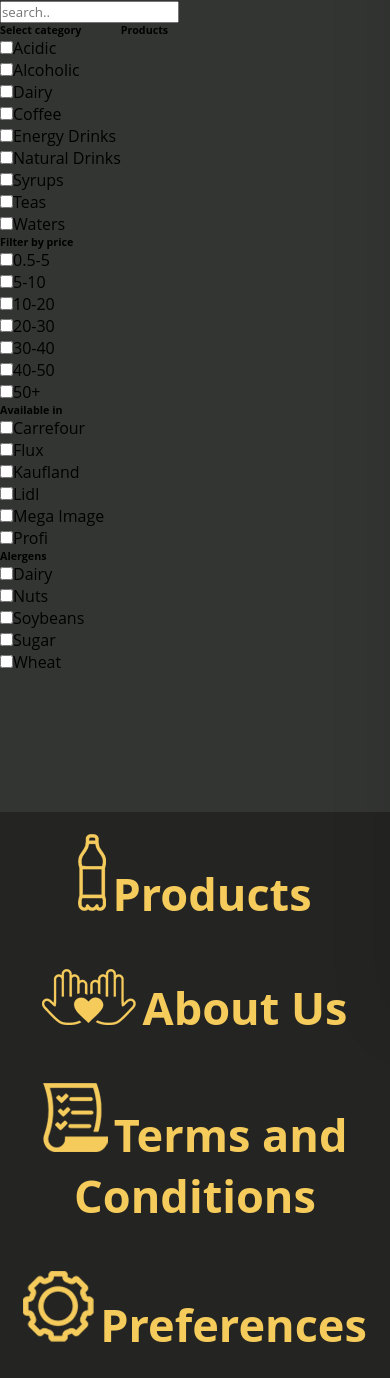
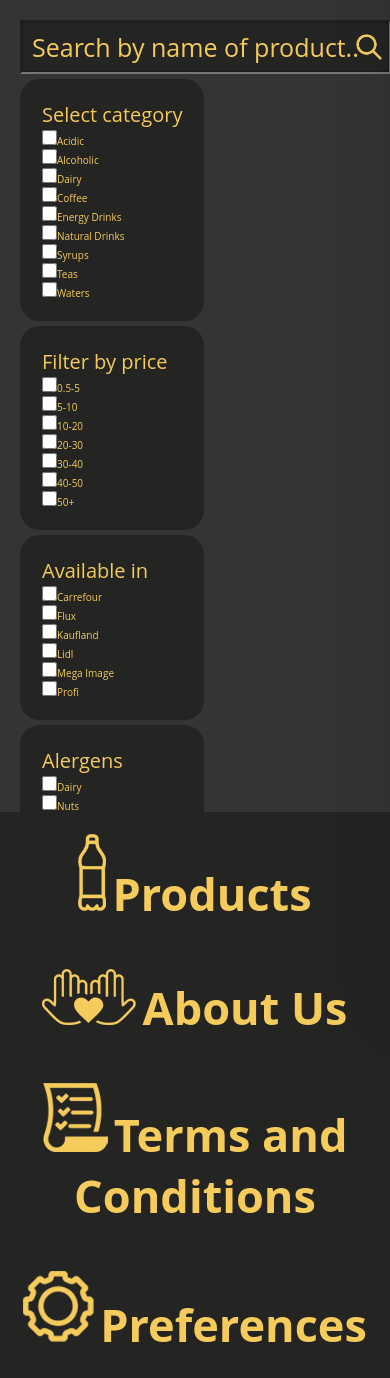
Before and after one commit to anamariaghiorghiu/SoDrO, a PHP site: page /products.php in a window 390 px wide. Shown: the part 148-1526 px from the top of the page. Run offline with PHP 8.4, Linux system fonts and the light colour scheme; data that the repository does not hold is empty.

Commit message:
products + manage_acc is linked

```diff
--- a/SoDrO_PHP/header.php
+++ b/SoDrO_PHP/header.php
@@ -25,7 +25,7 @@
 		<li><a href="startPage.php">Home</a></li>
 		<?php
 		if (isset($_SESSION["userid"])){
-                	echo "<li><a href='profile.php'>Profile</a></li>";
+                	echo "<li><a href='manage-account.php'>Profile</a></li>";
                 	echo "<li><a href='includes/logout-inc.php'>Logout</a></li>";
 		}else{
 			echo "<li><a href='register.php'>Register</a></li>";
--- a/SoDrO_PHP/products.php
+++ b/SoDrO_PHP/products.php
@@ -6,10 +6,11 @@
 ?>
 	<div class="productsContent">
 		<form class="products-search" action='includes-products-search.php' method="POST">
-			<input type="search" placeholder="search..">
+			<input type="search" placeholder="Search by name of product...">
 		</form>
 		<div class="rows">
 			<div class="filters">
+				<div class="categ">
 				<h6>Select category</h6>
 				<ul class="list-group">
 					<li class="list-group-item">
@@ -58,6 +59,9 @@
 						</label>
 					</li>
 				</ul>
+				</div>
+
+				<div class="categ">
 				<h6>Filter by price</h6>
 				<ul class="list-group">
 					<li class="list-group-item">
@@ -96,6 +100,9 @@
 						</label>
 					</li>
 				</ul>
+				</div>
+
+				<div class="categ">
 				<h6>Available in</h6>
 				<ul class="list-group">
 					<li class="list-group-item">
@@ -129,6 +136,9 @@
 						</label>
 					</li>
 				</ul>
+				</div>
+
+				<div class="categ">
 				<h6>Alergens</h6>
 				<ul class="list-group">
 					<li class="list-group-item">
@@ -157,9 +167,9 @@
 						</label>
 					</li>
 				</ul>
+				</div>
 			</div>
 			<div class="products">
-				<h6>Products</h6>
 				<?php
 					$products = new ProductsView();
 					$result = $products->getProductsList();
--- a/SoDrO_PHP/style.css
+++ b/SoDrO_PHP/style.css
@@ -419,69 +511,86 @@
 		vertical-align: center;
 	}
 
-	.forgot-password-form .input-box input{
+	.forgot-password-form .input-box input {
 		width: 60vw;
 	}
 
-	.forgot-password-content h2{
-		display: none
-	}
-	.forgot-password-content h3{
+	.forgot-password-content h2 {
 		display: none
 	}
 
-	.forgot-password-content .pahar{
+	.forgot-password-content h3 {
+		display: none
+	}
+
+	.forgot-password-content .pahar {
 		display: none;
 	}
 
-	.forgot-password-form h4{
+	.forgot-password-form h4 {
 		padding-top: 6vh;
 	}
 
-	.forgot-password-form h5{
+	.forgot-password-form h5 {
 		text-align: center;
 	}
 
-	.forgot-password-form .input-box img{
+	.forgot-password-form .input-box img {
 		display: inline;
 	}
 }
 
-@media screen and (max-width: 1100px){
-	.forgot-password-content .pahar{
+@media screen and (max-width: 1100px) {
+	.forgot-password-content .pahar {
 		right: -4vw;
 	}
 }
 
-.productsContent{
+.products {
+	display: flex;
+	flex-direction: row;
+	justify-content: start;
+	flex-wrap: wrap;
+
+	gap: 15px;
+}
+
+.productsContent {
 	width: 100%;
 	height: 72vh;
 	background-color: #333533;
-	overflow: auto;
+	overflow: hidden;
 }
-.productsContent .rows{
+
+.productsContent .rows {
 	display: flex;
 }
-.productsContent .filters{
 
-}
-.productsContent .products{
+.productsContent .product {
+	display: flex;
+	flex-direction: column;
+	align-items: center;
 
-}
-.productsContent .product{
-	display: inline-block;
-	padding: 10px;
+
+	width: 23%;
+	min-width: 200px;
+	max-width: 200px;
+	max-height: 350px;
+
+	padding-top: 30px;
+	gap: 30px;
+
+
 	text-align: center;
-}
-.productsContent .product_img{
-	width: 200px;
-	length: 200px;
-}
-@media screen and (max-height: 750px){
-	.productsContent img {display: none}
+	font-size: 20px;
 }
 
-.aboutUsContent{
+.productsContent .product_img {
+	width: 100%;
+	height: 170px;
+}
+
+.aboutUsContent {
 	min-height: 800px;
 	width: 100%;
 	height: 70vh;
@@ -1215,13 +1345,107 @@
 		font-weight: 600;
 		transition: 0.5s ease;
 	}
-	#mobile{
+
+	#mobile {
 		display: flex;
 		align-items: center;
 	}
-	#close{
+
+	#close {
 		display: flex;
 	}
-	.userpiclogo{
+
+	.userpiclogo {
 		display: none;
-	}}
+	}
+
+	.list-group-item label{
+		font-size: 10px;
+	}
+}
+
+.productsContent {
+	overflow: auto;
+	display: block;
+}
+
+.productsContent h6 {
+	font-size: 20px;
+	font-family: "Open Sans", sans-serif;
+	font-weight: 500;
+	color: #F5CB5C;
+	padding-left: 12px;
+	padding: 2px;
+}
+
+.productsContent input[type="search"] {
+	padding: 8px;
+	padding-left: 10px;
+	margin-top: 20px;
+	margin-left: 20px;
+	margin-right: 20px;
+	width: 95%;
+	box-shadow: inset 0 0 2px;
+	background-color: #242423;
+	font-size: 25px;
+	background-image: url('images/searchicon.png');
+	background-position: 85vw;
+	background-repeat: no-repeat;
+	background-size: 30px;
+}
+
+::placeholder {
+	color: #f5cb5c;
+}
+
+.productsContent ul {
+	padding-left: 2px;
+}
+
+.productsContent ul li {
+	font-size: 13px;
+	color: #f5cb5c;
+}
+
+.productsContent input[type="checkbox"] {
+	width: 15px;
+	height: 15px;
+}
+
+.categ {
+	background-color: #242423;
+	padding: 20px;
+	margin-left: 20px;
+	border-radius: 20px;
+	margin-top: 5px;
+	display: block;
+}
+
+.product {
+	background-color: #636563;
+	margin-left: 15px;
+	border-radius: 20px;
+	margin-top: 15px;
+	font-size: 25px;
+	font-family: "Open Sans", sans-serif;
+	font-weight: 600;
+	color: #F5CB5C;
+}
+
+.product_img {
+	mix-blend-mode: multiply;
+	width: 100%;
+}
+
+.product:hover {
+	background-color: #c8ccc8;
+	margin-left: 15px;
+	border-radius: 20px;
+	margin-top: 15px;
+	font-size: 25px;
+	font-family: "Open Sans", sans-serif;
+	font-weight: 600;
+	color: #333533;
+}
+
+@media (max-width:900) {}
```
Also changed, not shown: other parts of SoDrO_PHP/style.css (+257 -144 lines), SoDrO_PHP/images/searchicon.png (added). Lines whose indentation alone changed are shown as unchanged.
